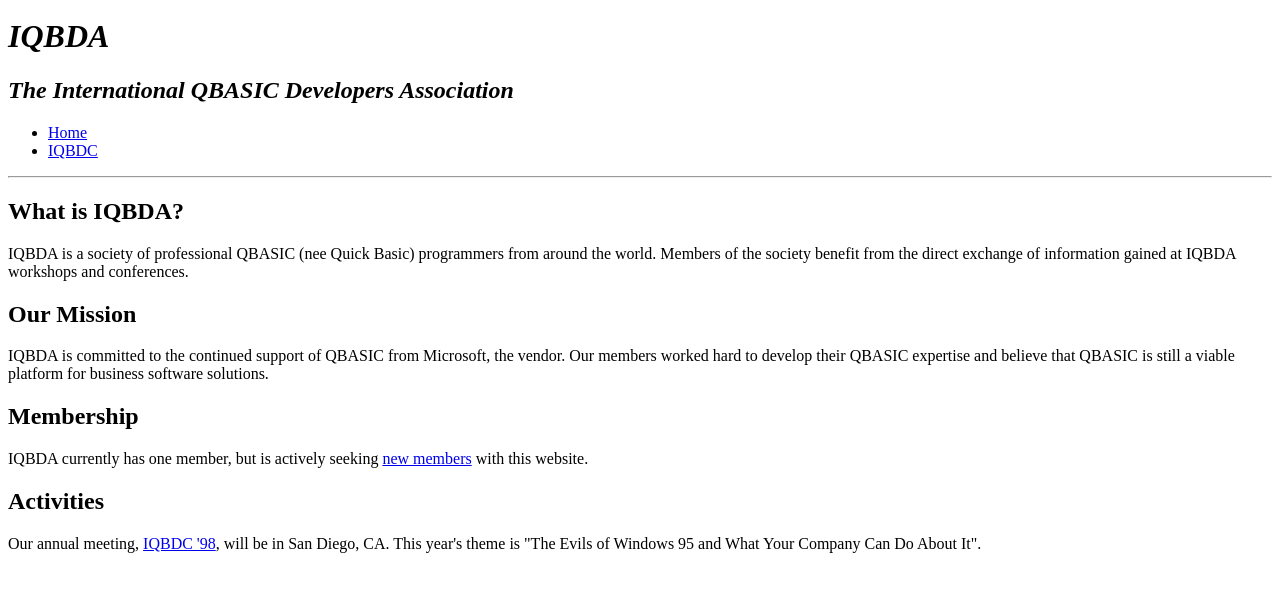
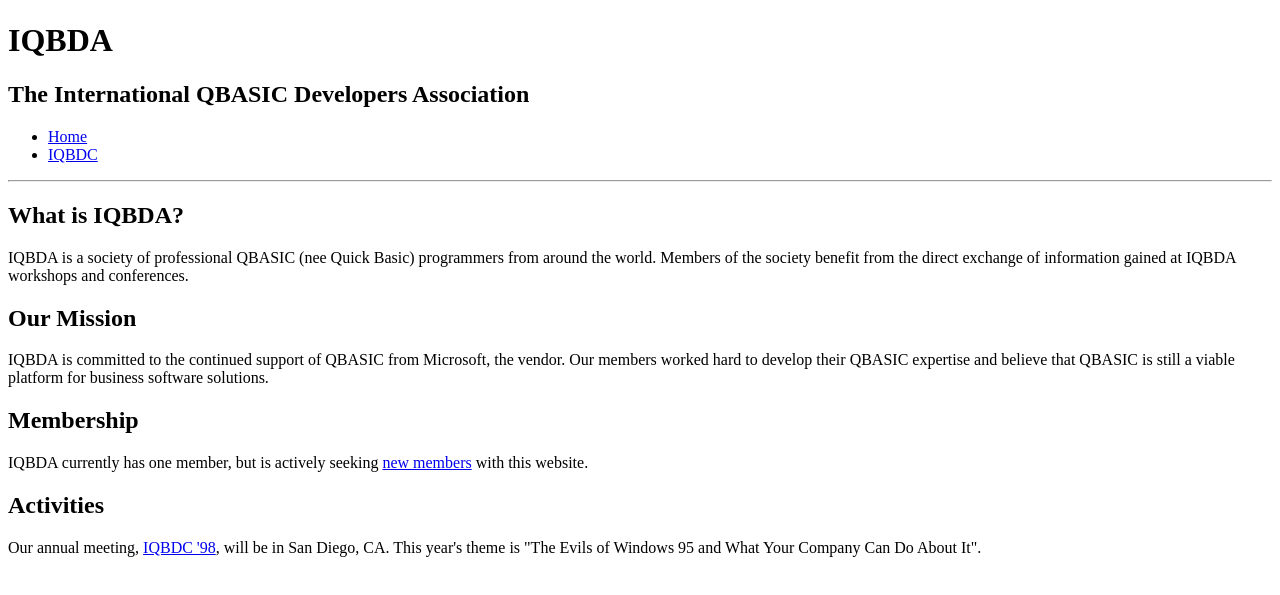
Before and after one commit to charliebjorklund/iqbda, a plain HTML site: page index.html in a window 1280 px wide. Shown: the part 71-666 px from the top of the page. Drawn offline with Linux system fonts and the light colour scheme.

Commit message:
completed part 1

```diff
--- a/index.html
+++ b/index.html
@@ -1,20 +1,18 @@
-<!DOCTYPE HTML PUBLIC "-//W3C//DTD HTML 4.01 transitional//EN" "http://www.w3.org/TR/html4/loose.dtd">
-<html xmlns="http://www.w3.org/1999/xhtml">
+<!DOCTYPE HTML>
+<html>
   <head>
-    <meta http-equiv="Content-Type" content= "text/html; charset=utf-8">
+    <meta charset="utf-8">
     <title>IQBDA</title>
-    <link rel="stylesheet" type="text/css" href="base.css" media="screen" />
   </head>
   <body>
     <div id="page-wrapper">
 
       <div id="header">
-        <img width="102" height="60" src="Skittles.gif"><b>
-        <i>
+        <img width="102" height="60" src="Skittles.gif" alt="turtle">
+
           <h1>IQBDA</h1>
-        </i></b>
-        <i><h2>The International QBASIC Developers
-          Association</h2></i>
+        <h2>The International QBASIC Developers
+          Association</h2>
       </div>
 
       <div id="navbar">
@@ -30,8 +28,9 @@
       </div>
       <hr>
       <div id="content">
-        <p>
+
           <h2>What is IQBDA?</h2>
+           <p>
           IQBDA is a society of professional QBASIC (nee
           Quick Basic) programmers from around the world.
           Members of the society benefit from the direct
@@ -40,14 +39,16 @@
         </p>
         <h2>Our Mission</h2>
 
+
         <p>
           IQBDA is committed to the continued support of
           QBASIC from Microsoft, the vendor. Our members
           worked hard to develop their QBASIC expertise and
           believe that QBASIC is still a viable platform for
           business software solutions.
-        </p>
+         </p>
         <h2>Membership</h2>
+
         <p>
           IQBDA currently has one member, but is actively
           seeking <a href="#" onclick="javascript:alert('Coming soon!')">new members</a>
@@ -55,8 +56,9 @@
           this website.
         </p>
 
+
         <h2>Activities</h2>
-        <p>
+         <p>
           Our annual meeting, <a href="iqbdc.html">IQBDC
           '98</a>, will be in San Diego, CA. This
           year's theme is "The Evils of Windows 95 and
@@ -66,4 +68,3 @@
     </div>
   </body>
 </html>
-</html>
```
